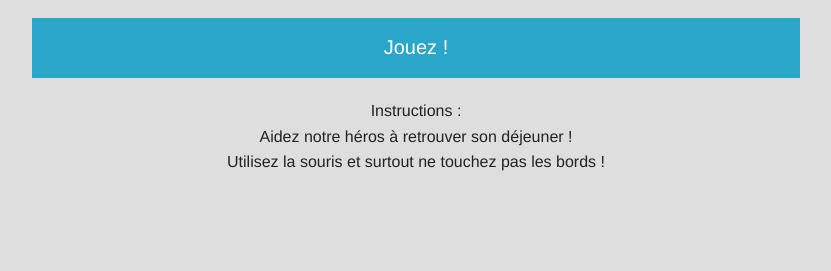
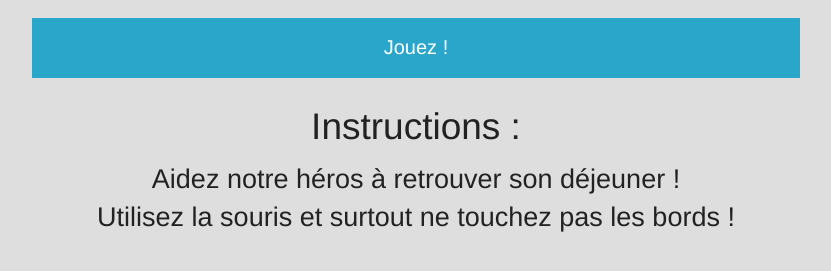
Before and after one commit to ameliemaucade/Labyrinthe, a plain HTML site: page labyrinthe/WebContent/index.html in a window 1280 px wide. Shown: the part 195-466 px from the top of the page, without its empty margins (224-1055 px from the left). Drawn offline with Linux system fonts and the light colour scheme.

Commit message:
Rectification CSS index.html

```diff
--- a/labyrinthe/WebContent/index.html
+++ b/labyrinthe/WebContent/index.html
@@ -35,10 +35,11 @@
 
 	<!-- Intructions -->
 	<div style="text-align: center">
-		<p>
-			Instructions : <br /> Aidez notre héros à retrouver son déjeuner ! <br />
+		<h2>Instructions : <br /></h2>
+		<h3>
+			 Aidez notre héros à retrouver son déjeuner ! <br />
 			Utilisez la souris et surtout ne touchez pas les bords !
-		</p>
+		</h3>
 	</div>
 </body>
 </html>
```
